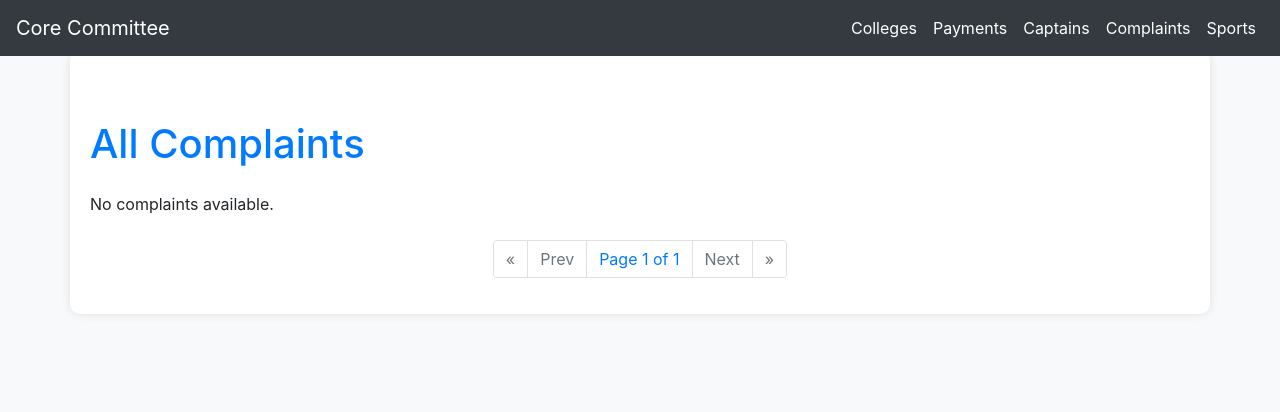
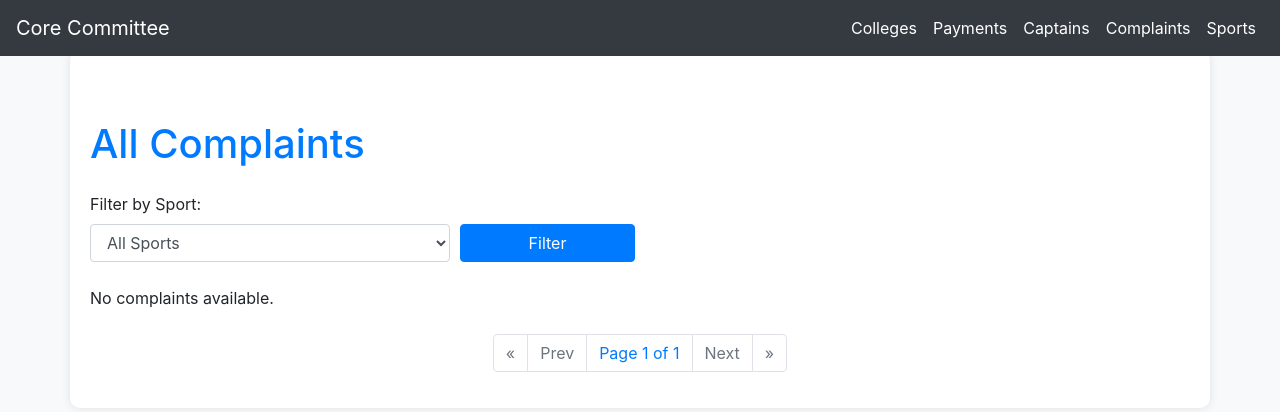
Before and after one commit to davideke1/gusto, a Django app: page /core/all_complain/ in a window 1280 px wide. Shown: the top 412 px of the page. Run offline with Django 4.2, Linux system fonts and the light colour scheme; the visitor is signed in with stand-in values (Sample User, id 1); data that the repository does not hold is empty; some libraries are stand-ins or nearby versions.

Commit message:
complain page update

```diff
--- a/committee/templates/all_complain.html
+++ b/committee/templates/all_complain.html
@@ -68,7 +68,27 @@
             </div>
         </nav>
     </div>
+
     <h1 class="mb-4">All Complaints</h1>
+    <div class="form-group">
+        <label for="sportFilter">Filter by Sport:</label>
+        <form method="get" action="{% url 'all_captains' %}">
+            <div class="form-row align-items-center">
+                <div class="col-lg-4 col-md-6 mb-2">
+                    <select name="sport" id="sportFilter" class="form-control">
+                        <option value="all">All Sports</option>
+                        {% for sport in all_sports %}
+                            <option value="{{ sport.name }}" {% if sport.name == selected_sport %}selected{% endif %}>{{ sport.name }}</option>
+                        {% endfor %}
+                    </select>
+                </div>
+                <div class="col-lg-2 col-md-6 mb-2">
+                    <button type="submit" class="btn btn-primary btn-block">Filter</button>
+                </div>
+            </div>
+        </form>
+
+    </div>
 
     {% if complaints %}
         <ul class="list-group">
--- a/gusto2024/settings.py
+++ b/gusto2024/settings.py
@@ -154,3 +154,4 @@ MEDIA_URL = 'media/'
 MEDIA_ROOT = BASE_DIR / 'media'
 
 LOGIN_URL = 'login'
+SESSION_COOKIE_AGE = 60
```
